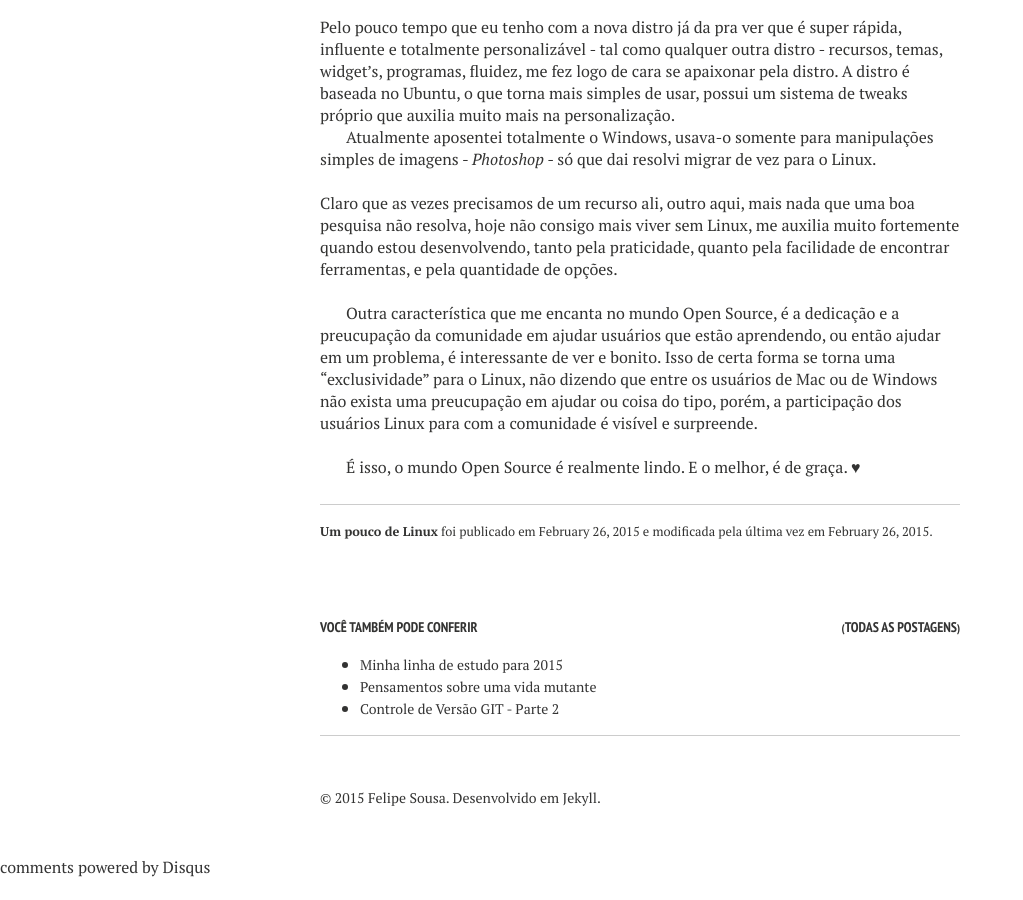
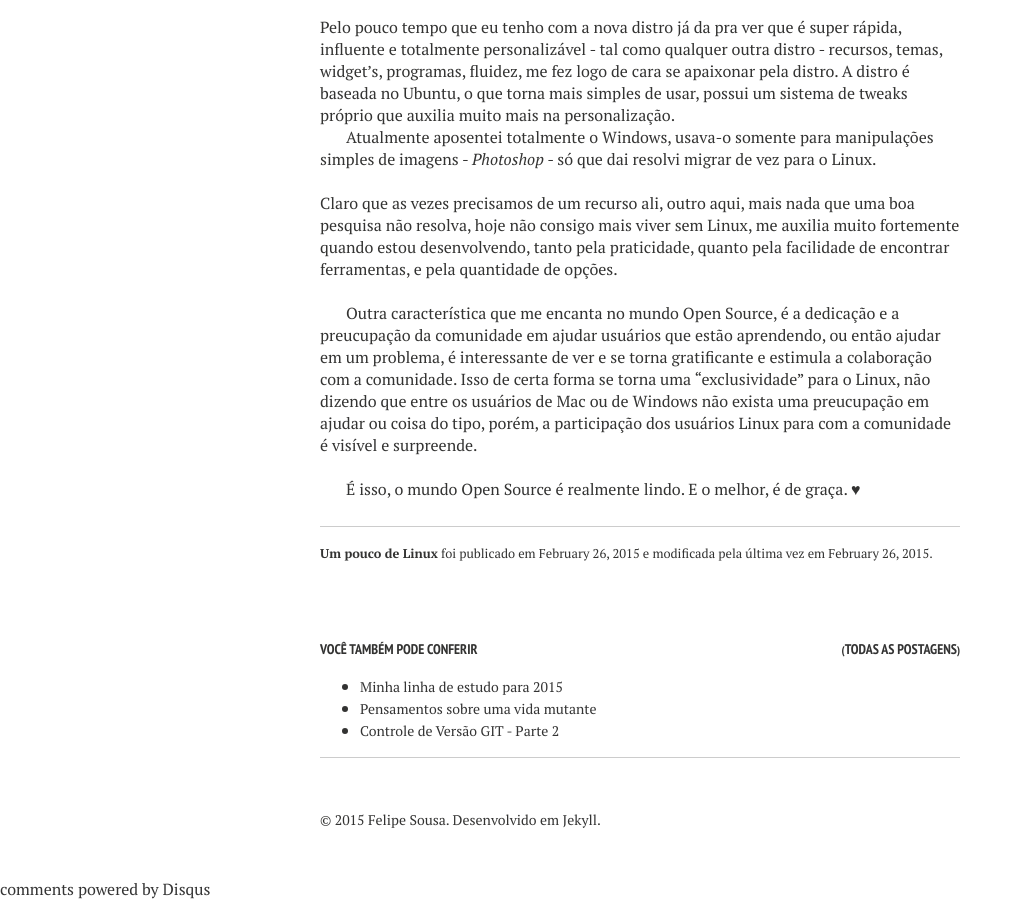
Before and after one commit to felipesousa/universal, a Jekyll site: the page built from _posts/2015-02-26-Um-pouco-de-Linux.md, in a window 1280 px wide and 900 px high, scrolled down 1691 px. Shown: the whole window, without its empty margins (0-1023 px from the left). Built offline with Jekyll 4.4.1, drawn with Linux system fonts in a browser that asks for light colours; nearby versions of some CDN libraries; comment, search, counter and statistics services are not loaded; before the commit the page ends 2569 px from its top, so only the background shows below that.

Commit message:
update on post

```diff
--- a/_posts/2015-02-26-Um-pouco-de-Linux.md
+++ b/_posts/2015-02-26-Um-pouco-de-Linux.md
@@ -51,7 +51,7 @@ Claro que as vezes precisamos de um recurso ali, outro aqui, mais nada que uma b
 
 <br />
 
-Outra característica que me encanta no mundo Open Source, é a dedicação e a preucupação da comunidade em ajudar usuários que estão aprendendo, ou então ajudar em um problema, é interessante de ver e bonito. Isso de certa forma se torna uma "exclusividade" para o Linux, não dizendo que entre os usuários de Mac ou de Windows não exista uma preucupação em ajudar ou coisa do tipo, porém, a participação dos usuários Linux para com a comunidade é visível e surpreende.
+Outra característica que me encanta no mundo Open Source, é a dedicação e a preucupação da comunidade em ajudar usuários que estão aprendendo, ou então ajudar em um problema, é interessante de ver e se torna gratificante e estimula a colaboração com a comunidade. Isso de certa forma se torna uma "exclusividade" para o Linux, não dizendo que entre os usuários de Mac ou de Windows não exista uma preucupação em ajudar ou coisa do tipo, porém, a participação dos usuários Linux para com a comunidade é visível e surpreende.
 
 <br />
 
```
